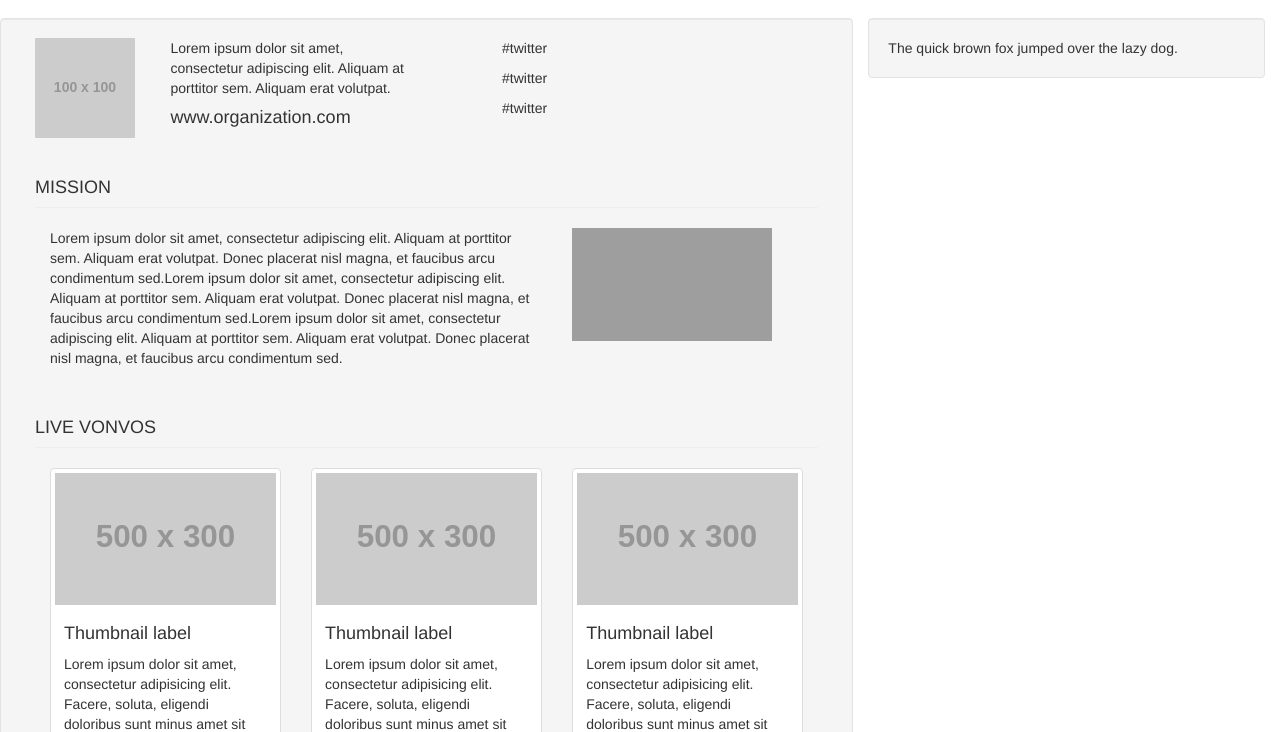
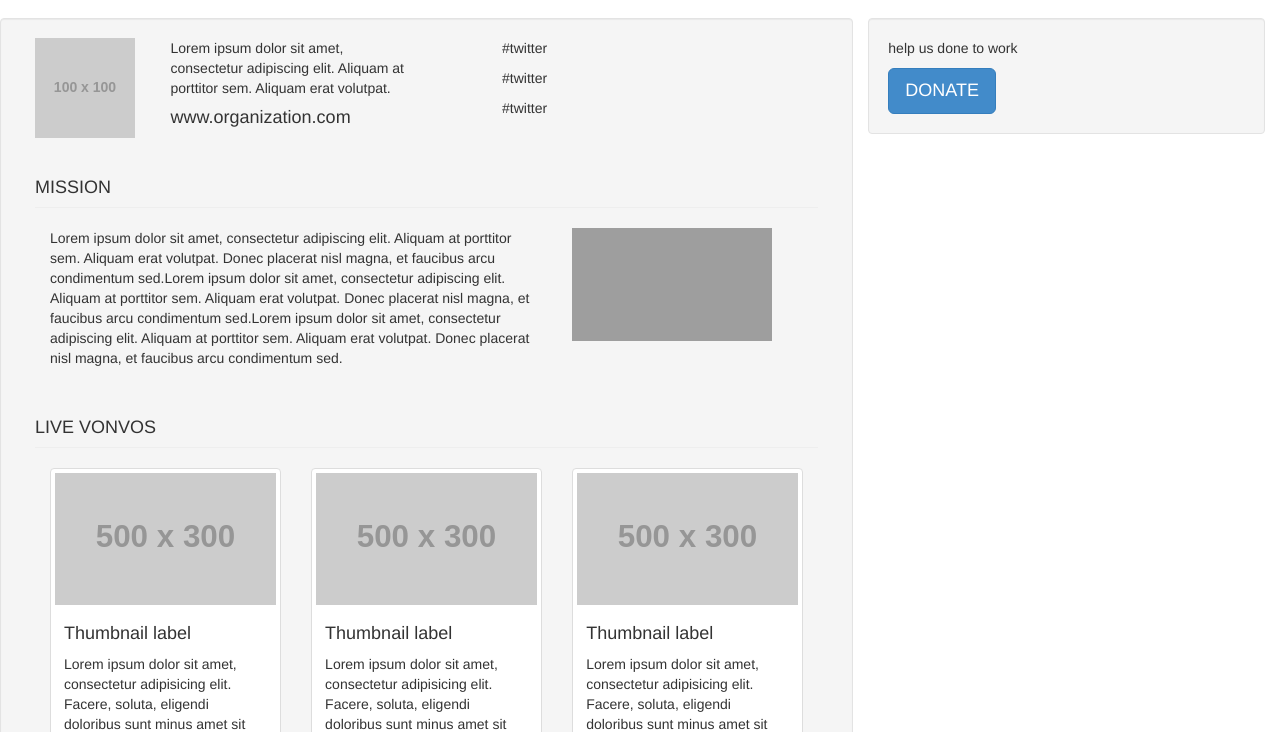
Before and after one commit to leofrozenyogurt/leofrozenyogurt.github.io, a plain HTML site: page index.html at #!/profile in a window 1280 px wide. Shown: the part 68-800 px from the top of the page. Drawn offline with nearby package versions, Linux system fonts and the light colour scheme; some packages are replaced by stand-ins of ours; grey boxes are pictures that could not be loaded; placeholder pictures from the web are drawn by us.

Commit message:
more profile page

```diff
--- a/pages/profile.html
+++ b/pages/profile.html
@@ -89,7 +89,11 @@
 		</div>
 
 	  	<div class="col-md-4">
-	  	  <div class="well">The quick brown fox jumped over the lazy dog.</div>
+	  		<div class="col-md-12 well">
+	  			<p>help us done to work</p>
+	  			<button class="btn btn-lg btn-primary">DONATE</button>
+	  		</div>
+
 	  	</div>
 
 	</div>
```
